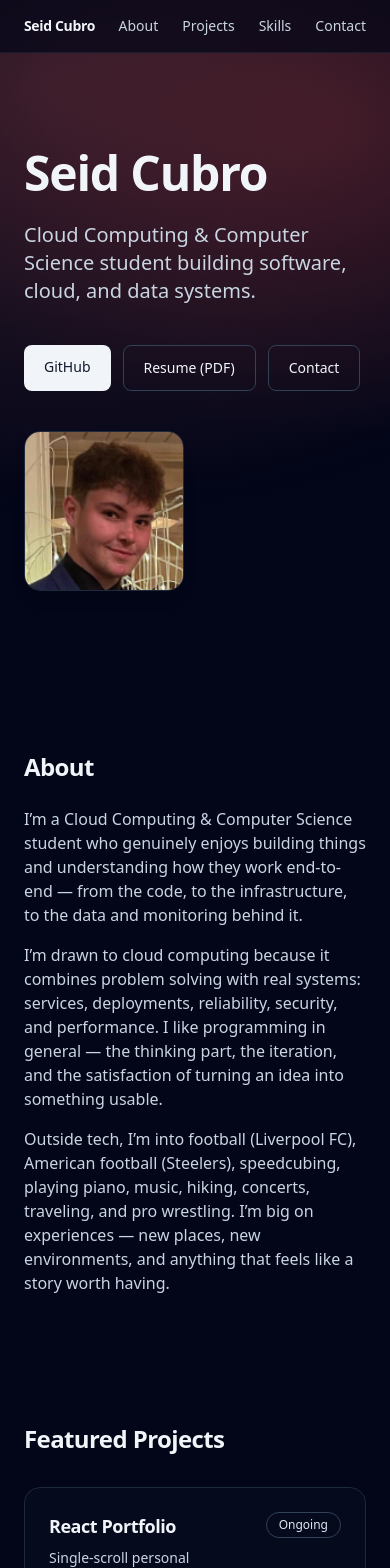
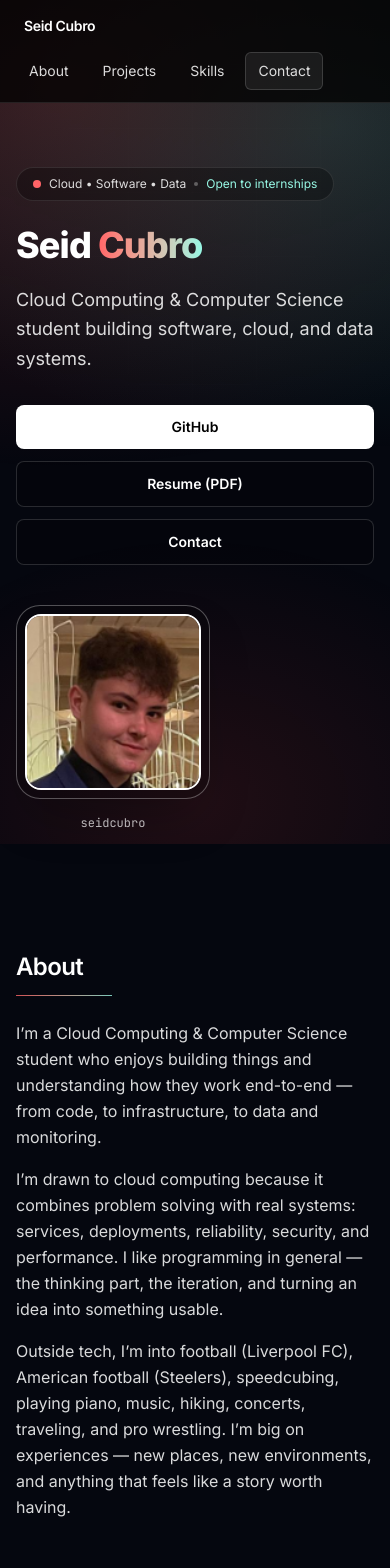
Before and after one commit to seidcubro/react-portfolio, a React (Vite) app: page / in a window 390 px wide. Shown: the top 1568 px of the page. Built offline with nearby package versions, Linux system fonts and the light colour scheme.

Commit message:
Finalize mobile-friendly, accessible portfolio

```diff
--- a/src/App.tsx
+++ b/src/App.tsx
@@ -7,30 +7,48 @@ import Contact from "./sections/Contact"
 
 export default function App() {
   return (
-    <div className="relative isolate min-h-screen bg-slate-950 text-slate-100">
+    <div className="relative isolate min-h-screen bg-[#05070f] text-white">
       <a
-        href="#projects"
-        className="sr-only focus:not-sr-only focus:fixed focus:left-6 focus:top-4 focus:z-50 focus:rounded-lg focus:bg-slate-900 focus:px-4 focus:py-2 focus:text-white"
+        href="#main"
+        className="sr-only focus:not-sr-only focus:fixed focus:left-4 focus:top-4 focus:z-50 focus:rounded-lg focus:bg-black/90 focus:px-4 focus:py-2 focus:text-white focus:ring-2 focus:ring-red-400"
       >
-        Skip to content
+        Skip to main content
       </a>
 
       <div
         className="pointer-events-none fixed inset-0 z-0"
         style={{
           backgroundImage:
-            "radial-gradient(70rem 45rem at 15% 10%, rgba(248,113,113,0.20), transparent 60%)," +
-            "radial-gradient(50rem 35rem at 85% 15%, rgba(239,68,68,0.18), transparent 55%)",
+            "radial-gradient(60rem 40rem at 15% 10%, rgba(239,68,68,0.22), transparent 60%)," +
+            "radial-gradient(55rem 35rem at 85% 15%, rgba(45,212,191,0.18), transparent 58%)," +
+            "radial-gradient(40rem 30rem at 50% 95%, rgba(239,68,68,0.12), transparent 55%)",
+        }}
+      />
+
+      <div
+        className="pointer-events-none fixed inset-0 z-0 opacity-[0.08] sm:opacity-[0.12]"
+        style={{
+          backgroundImage:
+            "linear-gradient(to right, rgba(255,255,255,0.12) 1px, transparent 1px), " +
+            "linear-gradient(to bottom, rgba(255,255,255,0.12) 1px, transparent 1px)",
+          backgroundSize: "64px 64px",
+          maskImage:
+            "radial-gradient(70% 60% at 50% 20%, black 40%, transparent 75%)",
+          WebkitMaskImage:
+            "radial-gradient(70% 60% at 50% 20%, black 40%, transparent 75%)",
         }}
       />
 
       <div className="relative z-10">
         <Navbar />
-        <Hero />
-        <About />
-        <Projects />
-        <Skills />
-        <Contact />
+
+        <main id="main" className="outline-none" tabIndex={-1}>
+          <Hero />
+          <About />
+          <Projects />
+          <Skills />
+          <Contact />
+        </main>
       </div>
     </div>
   )
--- a/src/components/Navbar.tsx
+++ b/src/components/Navbar.tsx
@@ -1,3 +1,5 @@
+import { useEffect, useState } from "react"
+
 const links = [
   { href: "#about", label: "About" },
   { href: "#projects", label: "Projects" },
@@ -10,6 +12,54 @@ function prefersReducedMotion() {
 }
 
 export default function Navbar() {
+  const [active, setActive] = useState<string>("#about")
+
+  useEffect(() => {
+    const sections = links
+      .map((l) => ({ href: l.href, el: document.getElementById(l.href.slice(1)) }))
+      .filter((x): x is { href: string; el: HTMLElement } => Boolean(x.el))
+
+    const getNavOffset = () => {
+      const header = document.getElementById("site-header")
+      const h = header?.getBoundingClientRect().height ?? 96
+      return Math.min(Math.max(h + 16, 96), 160) // clamp
+    }
+
+    const computeActive = () => {
+      const nearBottom =
+        window.scrollY + window.innerHeight >= document.documentElement.scrollHeight - 60
+      if (nearBottom) return "#contact"
+
+      const NAV_OFFSET = getNavOffset()
+
+      let current = sections[0]?.href ?? "#about"
+      for (const s of sections) {
+        const top = s.el.getBoundingClientRect().top
+        if (top - NAV_OFFSET <= 0) current = s.href
+      }
+      return current
+    }
+
+    let ticking = false
+    const onScroll = () => {
+      if (ticking) return
+      ticking = true
+      window.requestAnimationFrame(() => {
+        setActive(computeActive())
+        ticking = false
+      })
+    }
+
+    setActive(computeActive())
+    window.addEventListener("scroll", onScroll, { passive: true })
+    window.addEventListener("resize", onScroll)
+
+    return () => {
+      window.removeEventListener("scroll", onScroll)
+      window.removeEventListener("resize", onScroll)
+    }
+  }, [])
+
   const handleNav = (e: React.MouseEvent<HTMLAnchorElement>, href: string) => {
     if (!href.startsWith("#")) return
     e.preventDefault()
@@ -20,26 +70,49 @@ export default function Navbar() {
 
     el.scrollIntoView({ behavior: prefersReducedMotion() ? "auto" : "smooth", block: "start" })
     history.replaceState(null, "", href)
+    setActive(href)
   }
 
+  const ring =
+    "focus:outline-none focus:ring-2 focus:ring-offset-2 focus:ring-offset-black hover:ring-2 hover:ring-offset-2 hover:ring-offset-black"
+
   return (
-    <header className="sticky top-0 z-20 border-b border-slate-800/60 bg-slate-950/70 backdrop-blur">
-      <div className="mx-auto flex max-w-5xl items-center justify-between px-6 py-4">
-        <span className="text-sm font-semibold tracking-tight">
+    <header
+      id="site-header"
+      className="sticky top-0 z-20 border-b border-white/10 bg-black/75 sm:bg-black/45 sm:backdrop-blur"
+      style={{ paddingTop: "env(safe-area-inset-top)" }}
+    >
+      <div className="mx-auto flex max-w-5xl flex-col gap-3 px-4 py-3 sm:flex-row sm:items-center sm:justify-between sm:gap-0 sm:px-6 sm:py-4">
+        <a
+          href="#about"
+          onClick={(e) => handleNav(e, "#about")}
+          className={`w-fit rounded-md px-2 py-1 text-sm font-semibold tracking-tight text-white ${ring} hover:ring-red-400 focus:ring-red-400`}
+        >
           Seid Cubro
-        </span>
+        </a>
 
-        <nav aria-label="Primary" className="flex gap-6">
-          {links.map((l) => (
+        <nav aria-label="Primary" className="flex flex-wrap justify-start gap-2 sm:justify-end sm:gap-4">
+          {links.map((l) => {
+            const isActive = active === l.href
+            return (
               <a
                 key={l.href}
                 href={l.href}
                 onClick={(e) => handleNav(e, l.href)}
-              className="text-sm text-slate-300 hover:text-white focus:outline-none focus:ring-2 focus:ring-red-400"
+                aria-current={isActive ? "page" : undefined}
+                className={[
+                  "rounded-md px-3 py-2 text-sm",
+                  "text-white/85 hover:text-white",
+                  "border border-transparent",
+                  isActive ? "bg-white/7 border-white/15" : "hover:bg-white/5",
+                  ring,
+                  "hover:ring-teal-300 focus:ring-teal-300",
+                ].join(" ")}
               >
                 {l.label}
               </a>
-          ))}
+            )
+          })}
         </nav>
       </div>
     </header>
--- a/src/components/ProjectCard.tsx
+++ b/src/components/ProjectCard.tsx
@@ -1,17 +1,20 @@
 import type { Project } from "../data/projects"
 
 export default function ProjectCard({ project }: { project: Project }) {
+  const ring =
+    "focus:outline-none focus:ring-2 focus:ring-offset-2 focus:ring-offset-black hover:ring-2 hover:ring-offset-2 hover:ring-offset-black"
+
   return (
-    <div className="rounded-2xl border border-slate-800 bg-slate-900/30 p-6">
+    <div className="rounded-2xl border border-white/12 bg-black/30 p-6 shadow-[0_0_0_1px_rgba(255,255,255,0.04)]">
       <div className="flex items-start justify-between gap-4">
         <div>
-          <h3 className="text-lg font-semibold tracking-tight">
+          <h3 className="text-lg font-semibold tracking-tight text-white">
             {project.title}
           </h3>
-          <p className="mt-2 text-sm text-slate-300">{project.description}</p>
+          <p className="mt-2 text-sm text-white/85">{project.description}</p>
         </div>
 
-        <span className="shrink-0 rounded-full border border-slate-700 px-3 py-1 text-xs text-slate-200">
+        <span className="shrink-0 rounded-full border border-white/15 bg-black/40 px-3 py-1 text-xs text-white/85">
           {project.status}
         </span>
       </div>
@@ -20,14 +23,14 @@ export default function ProjectCard({ project }: { project: Project }) {
         {project.stack.map((tag) => (
           <span
             key={tag}
-            className="rounded-full bg-slate-800/60 px-3 py-1 text-xs text-slate-200"
+            className="rounded-full border border-white/12 bg-black/35 px-3 py-1 text-xs text-white/85"
           >
             {tag}
           </span>
         ))}
       </div>
 
-      <ul className="mt-4 list-disc space-y-1 pl-5 text-sm text-slate-300">
+      <ul className="mt-4 list-disc space-y-1 pl-5 text-sm text-white/85">
         {project.highlights.map((h) => (
           <li key={h}>{h}</li>
         ))}
@@ -37,22 +40,22 @@ export default function ProjectCard({ project }: { project: Project }) {
         <a
           href={project.repoUrl}
           target="_blank"
-          rel="noreferrer"
-          className="rounded-lg border border-slate-700 px-4 py-2 text-sm font-medium hover:bg-slate-900 focus:outline-none focus:ring-2 focus:ring-red-400"
-          aria-label={`Open repository for ${project.title}`}
+          rel="noopener noreferrer"
+          className={`rounded-lg border border-white/18 bg-black/35 px-4 py-2 text-sm font-semibold text-white hover:bg-black/55 ${ring} hover:ring-teal-300 focus:ring-teal-300`}
+          aria-label={`Open repository for ${project.title} (opens in a new tab)`}
         >
-          Repo
+          Repo <span className="sr-only">(opens in new tab)</span>
         </a>
 
         {project.liveUrl ? (
           <a
             href={project.liveUrl}
             target="_blank"
-            rel="noreferrer"
-            className="rounded-lg bg-red-500 px-4 py-2 text-sm font-medium text-white hover:bg-red-400 focus:outline-none focus:ring-2 focus:ring-red-300"
-            aria-label={`Open live site for ${project.title}`}
+            rel="noopener noreferrer"
+            className={`rounded-lg bg-red-500 px-4 py-2 text-sm font-semibold text-white hover:bg-red-400 ${ring} hover:ring-red-300 focus:ring-red-300`}
+            aria-label={`Open live site for ${project.title} (opens in a new tab)`}
           >
-            Live
+            Live <span className="sr-only">(opens in new tab)</span>
           </a>
         ) : null}
       </div>
--- a/src/components/Section.tsx
+++ b/src/components/Section.tsx
@@ -8,10 +8,13 @@ type SectionProps = {
 
 export default function Section({ id, title, children }: SectionProps) {
   return (
-    <section id={id} className="mx-auto max-w-5xl scroll-mt-24 px-6 py-16">
+    <section id={id} className="mx-auto max-w-5xl scroll-mt-40 sm:scroll-mt-28 px-4 sm:px-6 py-14 sm:py-16">
       <Reveal>
         {title ? (
-          <h2 className="text-2xl font-semibold tracking-tight">{title}</h2>
+          <div>
+            <h2 className="text-2xl font-semibold tracking-tight">{title}</h2>
+            <div className="mt-3 h-px w-24 bg-gradient-to-r from-red-400 to-teal-200 opacity-80" />
+          </div>
         ) : null}
 
         <div className={title ? "mt-6" : ""}>{children}</div>
--- a/src/components/SkillGroupCard.tsx
+++ b/src/components/SkillGroupCard.tsx
@@ -2,14 +2,14 @@ import type { SkillGroup } from "../data/skills"
 
 export default function SkillGroupCard({ group }: { group: SkillGroup }) {
   return (
-    <div className="rounded-2xl border border-slate-800 bg-slate-900/30 p-6">
+    <div className="rounded-2xl border border-white/10 bg-black/25 p-6 shadow-[0_0_0_1px_rgba(255,255,255,0.03)]">
       <h3 className="text-base font-semibold tracking-tight">{group.title}</h3>
 
       <div className="mt-4 flex flex-wrap gap-2">
         {group.items.map((item) => (
           <span
             key={item}
-            className="rounded-full bg-slate-800/60 px-3 py-1 text-xs text-slate-200"
+            className="rounded-full border border-white/10 bg-black/30 px-3 py-1 text-xs text-white/80"
           >
             {item}
           </span>
--- a/src/data/skills.ts
+++ b/src/data/skills.ts
@@ -5,8 +5,12 @@ export type SkillGroup = {
 
 export const skillGroups: SkillGroup[] = [
   {
-    title: "Languages",
+    title: "Programming Languages",
     items: ["Python", "JavaScript", "TypeScript", "SQL", "Bash"],
+  },
+  {
+    title: "Spoken Languages",
+    items: ["English", "Bosnian", "Romanian", "Spanish"],
   },
   {
     title: "Web",
@@ -18,10 +22,10 @@ export const skillGroups: SkillGroup[] = [
   },
   {
     title: "Data",
-    items: ["Pandas", "Data Cleaning", "Exploratory Data Analysis", "ETL (basics)", "Data Modeling (basics)"],
+    items: ["Pandas", "Data Cleaning", "Exploratory Data Analysis", "ETL", "Data Modeling"],
   },
   {
     title: "Networking/Security (coursework)",
-    items: ["TCP/IP fundamentals", "Subnets (basics)", "Trust boundaries", "Threat modeling (basics)"],
+    items: ["TCP/IP fundamentals", "Subnets", "Trust boundaries", "Threat modeling"],
   },
 ]
--- /dev/null
+++ b/src/fonts.css
@@ -0,0 +1 @@
+@import url("https://fonts.googleapis.com/css2?family=Inter:wght@400;500;600;700;800&family=JetBrains+Mono:wght@400;500;600&display=swap");
--- a/src/index.css
+++ b/src/index.css
@@ -1,3 +1,4 @@
+@import url("https://fonts.googleapis.com/css2?family=Inter:wght@400;500;600;700;800&family=JetBrains+Mono:wght@400;500;600&display=swap");
 @import "tailwindcss";
 
 :root {
@@ -14,7 +15,18 @@ html {
   }
 }
 
-/* Futuristic-ish font stack (no external fetch). */
 body {
-  font-family: ui-sans-serif, system-ui, -apple-system, "Segoe UI", Roboto, Arial, "Noto Sans", "Liberation Sans", sans-serif;
+  font-family: Inter, ui-sans-serif, system-ui, -apple-system, "Segoe UI",
+    Roboto, Arial, "Noto Sans", "Liberation Sans", sans-serif;
 }
+
+code,
+pre,
+.font-mono {
+  font-family: "JetBrains Mono", ui-monospace, SFMono-Regular, Menlo, Monaco,
+    Consolas, "Liberation Mono", "Courier New", monospace;
+
+
+}
+* { -webkit-tap-highlight-color: transparent; }
+body { -webkit-font-smoothing: antialiased; -moz-osx-font-smoothing: grayscale; }
--- a/src/sections/About.tsx
+++ b/src/sections/About.tsx
@@ -3,17 +3,16 @@ import Section from "../components/Section"
 export default function About() {
   return (
     <Section id="about" title="About">
-      <div className="space-y-4 text-slate-300">
+      <div className="space-y-4 text-white/85 leading-relaxed">
         <p>
-          I’m a Cloud Computing & Computer Science student who genuinely enjoys building things
-          and understanding how they work end-to-end — from the code, to the infrastructure,
-          to the data and monitoring behind it.
+          I’m a Cloud Computing & Computer Science student who enjoys building things and understanding
+          how they work end-to-end — from code, to infrastructure, to data and monitoring.
         </p>
 
         <p>
           I’m drawn to cloud computing because it combines problem solving with real systems:
           services, deployments, reliability, security, and performance. I like programming in general —
-          the thinking part, the iteration, and the satisfaction of turning an idea into something usable.
+          the thinking part, the iteration, and turning an idea into something usable.
         </p>
 
         <p>
--- a/src/sections/Hero.tsx
+++ b/src/sections/Hero.tsx
@@ -1,49 +1,71 @@
 export default function Hero() {
+  const ring =
+    "focus:outline-none focus:ring-2 focus:ring-offset-2 focus:ring-offset-black hover:ring-2 hover:ring-offset-2 hover:ring-offset-black"
+
   return (
-    <section className="mx-auto max-w-5xl px-6 py-24">
+    <section className="mx-auto max-w-5xl px-4 sm:px-6 py-16 sm:py-24">
       <div className="flex flex-col gap-10 md:flex-row md:items-center md:justify-between">
         <div className="max-w-2xl">
-          <h1 className="text-5xl font-bold tracking-tight">
-            Seid Cubro
+          <p className="inline-flex items-center gap-2 rounded-full border border-white/10 bg-black/30 px-4 py-2 text-xs text-white/85">
+            <span className="h-2 w-2 rounded-full bg-red-400" />
+            Cloud • Software • Data
+            <span className="h-1 w-1 rounded-full bg-white/30" />
+            <span className="text-teal-200">Open to internships</span>
+          </p>
+
+          <h1 className="mt-6 text-4xl font-extrabold tracking-tight sm:text-5xl md:text-6xl">
+            <span className="text-white">Seid</span>{" "}
+            <span className="bg-gradient-to-r from-red-400 to-teal-200 bg-clip-text text-transparent">
+              Cubro
+            </span>
           </h1>
 
-          <p className="mt-6 text-xl text-slate-300">
+          <p className="mt-5 text-lg sm:text-xl leading-relaxed text-white/85">
             Cloud Computing & Computer Science student building software, cloud, and data systems.
           </p>
 
-          <div className="mt-10 flex flex-wrap gap-3">
+          <div className="mt-8 sm:mt-10 flex flex-col sm:flex-row flex-wrap gap-3">
             <a
               href="https://github.com/seidcubro"
               target="_blank"
-              rel="noreferrer"
-              className="rounded-lg bg-slate-100 px-5 py-3 text-sm font-medium text-slate-900 hover:bg-white focus:outline-none focus:ring-2 focus:ring-red-400"
+              rel="noopener noreferrer"
+              className={`w-full sm:w-auto text-center rounded-lg bg-white px-5 py-3 text-sm font-semibold text-black hover:bg-white/90 ${ring} hover:ring-red-400 focus:ring-red-400`}
             >
               GitHub
             </a>
 
             <a
               href="/resume.pdf"
-              className="rounded-lg border border-slate-700 px-5 py-3 text-sm font-medium text-slate-100 hover:bg-slate-900 focus:outline-none focus:ring-2 focus:ring-red-400"
+              target="_blank"
+              rel="noopener noreferrer"
+              aria-label="Open resume PDF in a new tab"
+              className={`w-full sm:w-auto text-center rounded-lg border border-white/15 bg-black/20 px-5 py-3 text-sm font-semibold text-white hover:bg-black/35 ${ring} hover:ring-teal-300 focus:ring-teal-300`}
             >
               Resume (PDF)
             </a>
 
             <a
               href="#contact"
-              className="rounded-lg border border-slate-700 px-5 py-3 text-sm font-medium text-slate-100 hover:bg-slate-900 focus:outline-none focus:ring-2 focus:ring-red-400"
+              className={`w-full sm:w-auto text-center rounded-lg border border-white/15 bg-black/20 px-5 py-3 text-sm font-semibold text-white hover:bg-black/35 ${ring} hover:ring-red-400 focus:ring-red-400`}
             >
               Contact
             </a>
           </div>
         </div>
 
-        <div className="shrink-0">
-          <img
-            src="/headshot.png"
-            alt="Portrait of Seid Cubro"
-            className="h-40 w-40 rounded-2xl border border-slate-800 object-cover shadow-lg md:h-48 md:w-48"
-            loading="lazy"
-          />
+        <div className="shrink-0 self-start md:self-auto">
+          <div className="rounded-3xl border border-white/30 bg-black/20 p-2 shadow-2xl">
+            <img
+              src="/headshot.png"
+              alt="Portrait of Seid Cubro"
+              className="h-44 w-44 rounded-2xl border-2 border-white object-cover md:h-56 md:w-56"
+              loading="lazy"
+            />
+          </div>
+
+          <div className="mt-4 text-center text-xs text-white/70">
+            <span className="font-mono">seidcubro</span>
+          </div>
         </div>
       </div>
     </section>
```
Also changed, not shown: src/sections/Contact.tsx (+20 -12 lines), 1 other file (tests, documents, lock files or other folders). Lines whose indentation alone changed are shown as unchanged.
